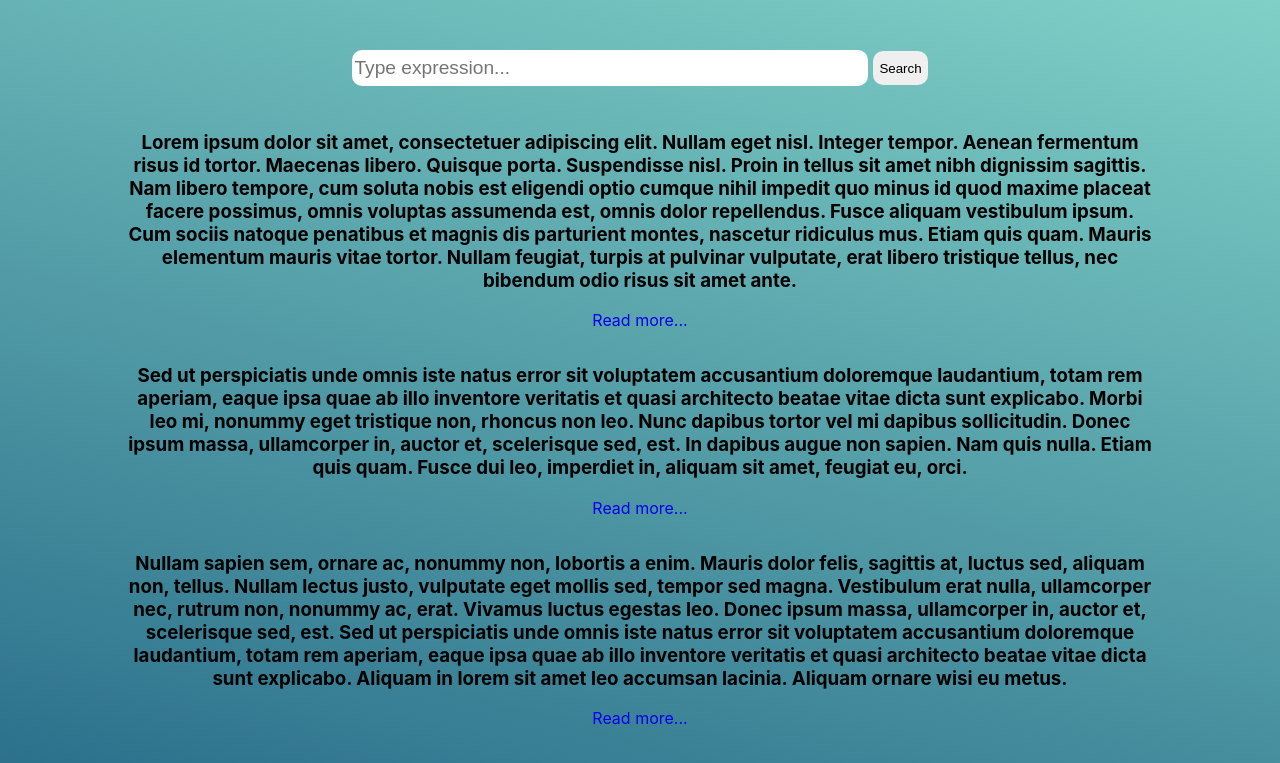
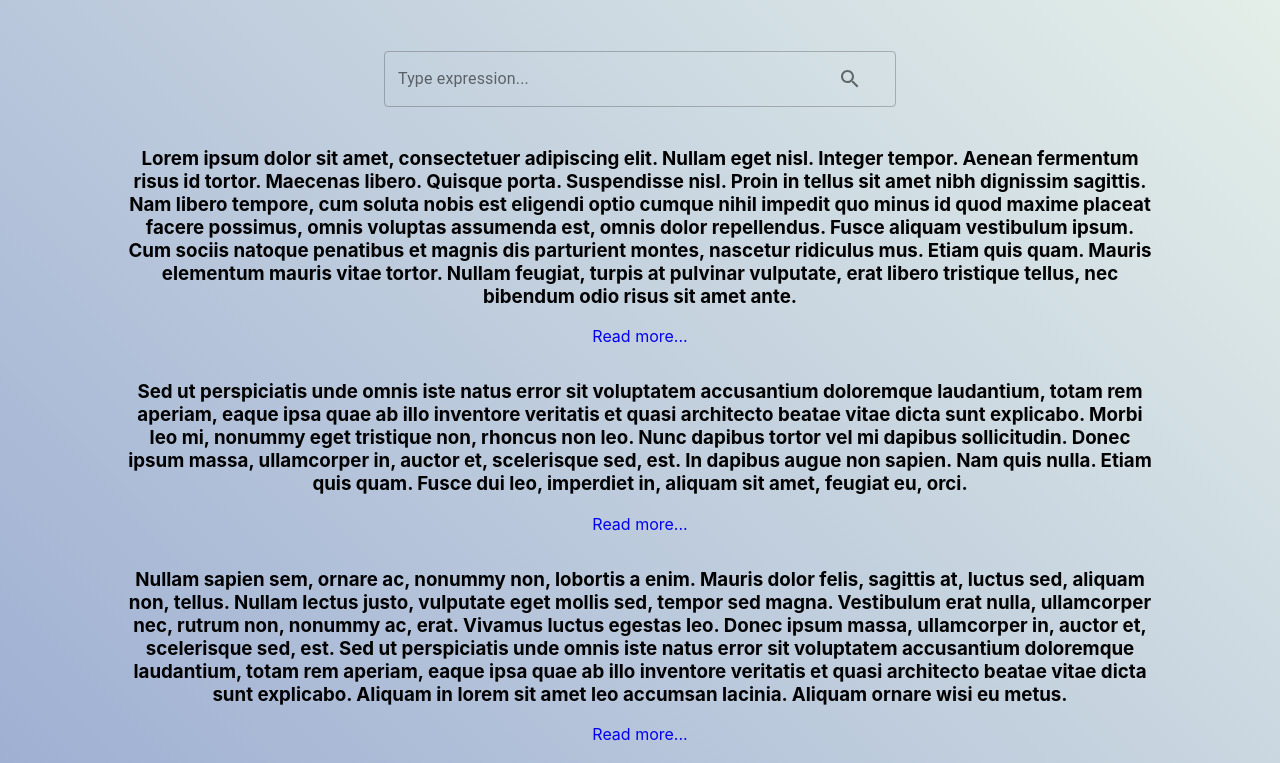
Before and after one commit to lukasrynt/Extended-boolean-model, a React (Create React App) app in the folder client/: page / in a window 1280 px wide. Shown: the top 763 px of the page. Built offline with nearby package versions, Linux system fonts and the light colour scheme.

Commit message:
New style of client

```diff
--- a/client/package.json
+++ b/client/package.json
@@ -3,6 +3,8 @@
   "version": "0.1.0",
   "private": true,
   "dependencies": {
+    "@material-ui/core": "^4.11.3",
+    "@material-ui/icons": "^4.11.2",
     "@testing-library/jest-dom": "^5.11.9",
     "@testing-library/react": "^11.2.5",
     "@testing-library/user-event": "^12.8.1",
@@ -14,6 +16,7 @@
   },
   "scripts": {
     "start": "react-scripts start",
+    "dependencies": "npm i @material-ui/core @material-ui/icons react react-dom react react-dom react-router-dom react-srcipts web-vitals",
     "build": "react-scripts build",
     "test": "react-scripts test",
     "eject": "react-scripts eject"
--- a/client/src/App.css
+++ b/client/src/App.css
@@ -1,7 +1,7 @@
 .App {
   text-align: center;
   min-height: 100vh;
-  background-image: linear-gradient(15deg, #13547a 0%, #80d0c7 100%);
+  background-image: linear-gradient(45deg, #93a5cf 0%, #e4efe9 100%);
 }
 
 .search-form{
@@ -9,33 +9,16 @@
   justify-content: center;
   align-items: center;
   padding-top: 5vh;
-  padding-bottom: 2vh;
+  padding-bottom: 4vh;
   height: 7vh;
   min-height: 50px;
 }
 
-.search-button{
-  transition-duration: 0.7s;
-  border: none;
-  border-radius: 10px;
-  height: 60%;
-  outline: none;
-
-}
-
-.search-button:hover{
-  background-color: #66a6ff;
-  color: white;
-}
 
 .search-bar{
-  font-size: 1.2rem;
   width: 40vw;
   margin-right: 5px;
-  border: none;
-  border-radius: 10px;
   height: 60%;
-  outline: none;
 }
 
 .file-list{
--- a/client/src/App.js
+++ b/client/src/App.js
@@ -1,6 +1,11 @@
 import React, {useState} from 'react';
 import './App.css';
 import FileList from './components/FileList'
+import TextField from '@material-ui/core/TextField'
+import InputAdornment from '@material-ui/core/InputAdornment';
+import IconButton from "@material-ui/core/IconButton";
+import SearchIcon from '@material-ui/icons/Search';
+
 
 function App() {
 
@@ -19,8 +24,18 @@ function App() {
   return (
     <div className="App">
       <form className="search-form">
-        <input onChange={inputTextHandler} className="search-bar" type="text" value={input} placeholder="Type expression..."/>
-        <button className="search-button" onClick={buttonHandler}>Search</button>
+      <TextField className="search-bar"  label="Type expression..." value={input} onChange={inputTextHandler}
+                variant="outlined"
+                InputProps={{
+                    endAdornment: (
+                      <InputAdornment>
+                        <IconButton onClick={buttonHandler}>
+                          <SearchIcon />
+                        </IconButton>
+                      </InputAdornment>
+                    )
+                  }}
+            />
       </form>
       <FileList />
     </div>
```
Also changed, not shown: 1 other file (tests, documents, lock files or other folders).
